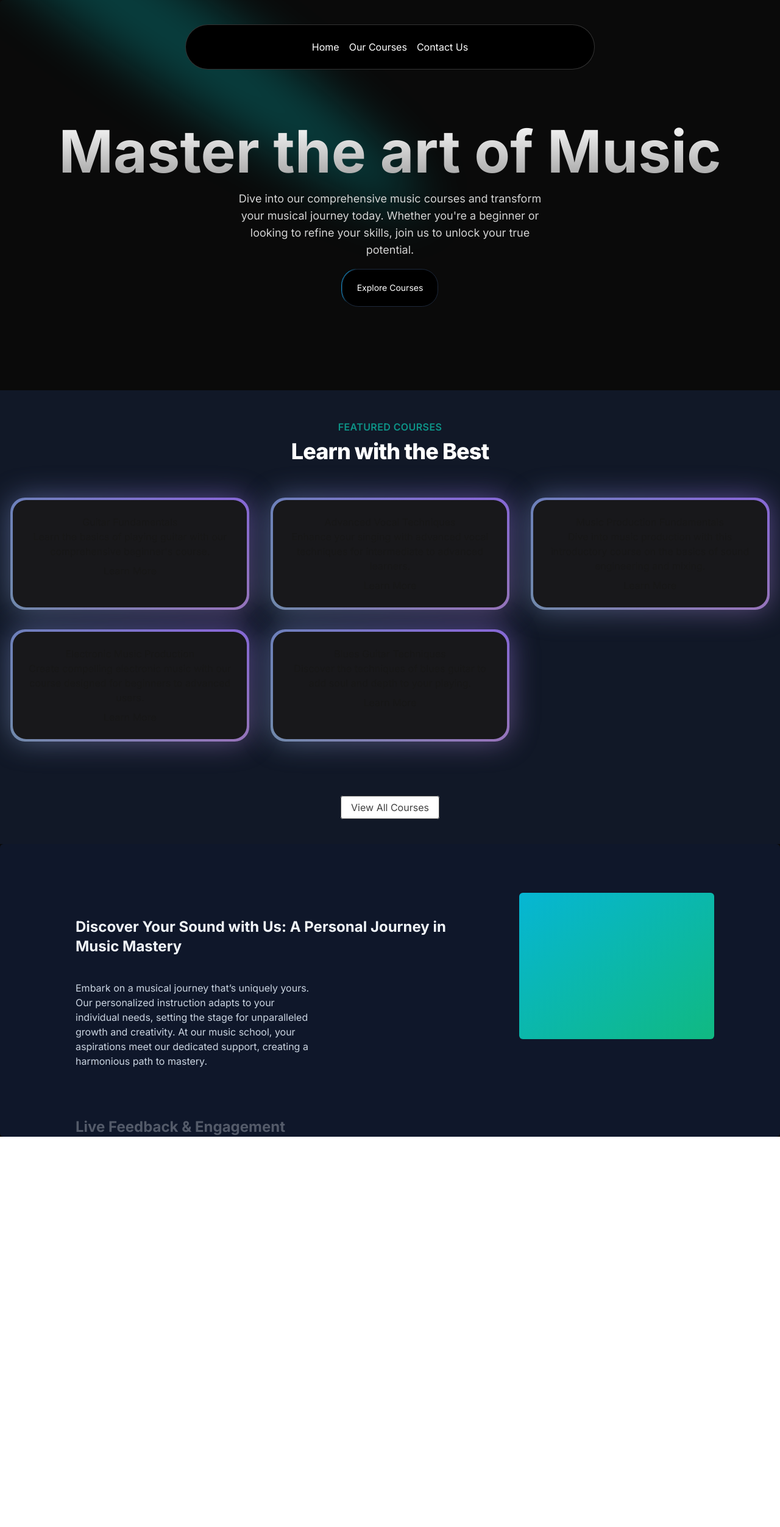
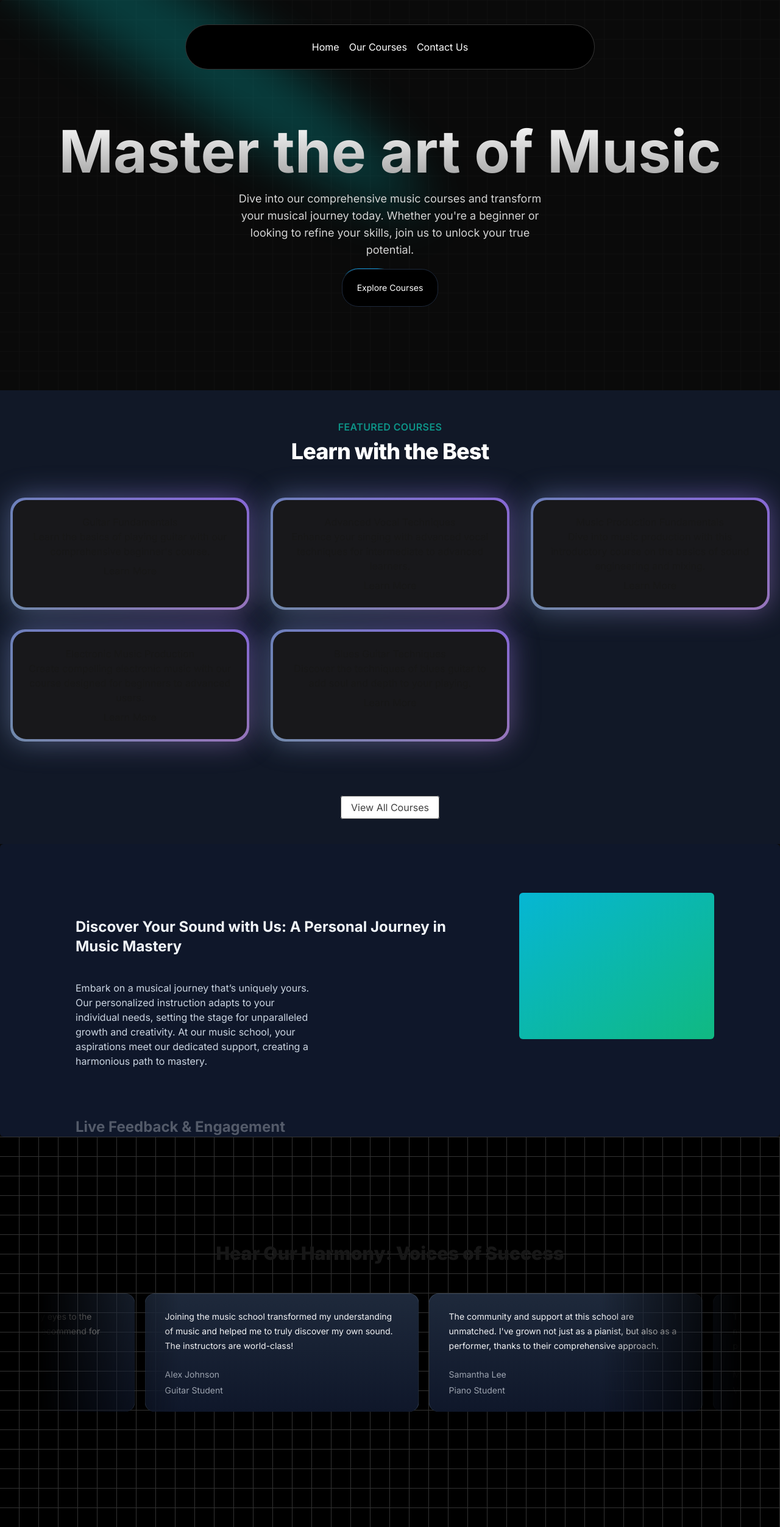
Before and after one commit to chayan-1906/Music-Aceternity-Next.js, a Next.js app: page / in a window 1280 px wide. Shown: the whole page at 61% size. Before the commit the page ends 1864 px from the top, so only its background shows below. Built offline with nearby package versions, Linux system fonts and the light colour scheme.

Commit message:
Done with MusicTestimonials Section

```diff
--- a/package.json
+++ b/package.json
@@ -10,6 +10,7 @@
   },
   "dependencies": {
     "clsx": "^2.1.1",
+    "mini-svg-data-uri": "^1.4.4",
     "motion": "^12.0.5",
     "next": "15.1.6",
     "react": "^19.0.0",
--- a/src/app/page.tsx
+++ b/src/app/page.tsx
@@ -1,6 +1,7 @@
 import HeroSection from "@/components/hero-section";
 import FeaturedCourses from "@/components/featured-courses";
 import WhyChooseUs from "@/components/why-choose-us";
+import MusicSchoolTestimonials from "@/components/MusicSchoolTestimonials";
 
 function Home() {
     return (
@@ -8,6 +9,7 @@
             <HeroSection/>
             <FeaturedCourses/>
             <WhyChooseUs/>
+            <MusicSchoolTestimonials/>
         </main>
     );
 }
--- /dev/null
+++ b/src/components/MusicSchoolTestimonials.tsx
@@ -0,0 +1,46 @@
+'use client';
+
+import {InfiniteMovingCards} from "@/components/ui/infinite-moving-cards";
+
+function MusicSchoolTestimonials() {
+    const musicSchoolTestimonials = [
+        {
+            quote: 'Joining the music school transformed my understanding of music and helped me to truly discover my own sound. The instructors are world-class!',
+            name: 'Alex Johnson',
+            title: 'Guitar Student',
+        },
+        {
+            quote: 'The community and support at this school are unmatched. I\'ve grown not just as a pianist, but also as a performer, thanks to their comprehensive approach.',
+            name: 'Samantha Lee',
+            title: 'Piano Student',
+        },
+        {
+            quote: 'This school offered me the tools and confidence to take my singing to the next level. I\'m endlessly grateful for the personalized coaching.',
+            name: 'Michael Chen',
+            title: 'Vocal Student',
+        },
+        {
+            quote: 'As a violinist, finding the right mentor can be challenging, but this school matched me with a teacher who truly understands my goals and challenges.',
+            name: 'Emily Taylor',
+            title: 'Violin Student',
+        },
+        {
+            quote: 'The production courses here opened my eyes to the intricacies of music production. Highly recommend for any aspiring producers!',
+            name: 'Chris Morales',
+            title: 'Music Production Student',
+        },
+    ];
+
+    return (
+        <div className={'h-[40rem] w-full dark:bg-black dark:bg-grid-white/[0.2] relative flex flex-col items-center justify-center overflow-hidden'}>
+            <h2 className={'text-3xl font-black text-center mb-8 z-10'}>Hear Our Harmony: Voices of Success</h2>
+            <div className={'flex justify-center w-full overflow-hidden px-4 sm:px-6 lg:px-8'}>
+                <div className={'w-full max-w-6xl'}>
+                    <InfiniteMovingCards items={musicSchoolTestimonials} direction={'right'} speed={'slow'}/>
+                </div>
+            </div>
+        </div>
+    );
+}
+
+export default MusicSchoolTestimonials;
--- /dev/null
+++ b/src/components/ui/infinite-moving-cards.tsx
@@ -0,0 +1,85 @@
+'use client';
+
+import {cn} from "@/utils/cn";
+import React, {useEffect, useState} from "react";
+
+export const InfiniteMovingCards = ({items, direction = 'left', speed = 'fast', pauseOnHover = true, className}: {
+    items: { quote: string; name: string; title: string; }[];
+    direction?: 'left' | 'right';
+    speed?: 'fast' | 'normal' | 'slow';
+    pauseOnHover?: boolean;
+    className?: string;
+}) => {
+    const containerRef = React.useRef<HTMLDivElement>(null);
+    const scrollerRef = React.useRef<HTMLUListElement>(null);
+
+    useEffect(() => {
+        addAnimation();
+    }, []);
+    const [start, setStart] = useState(false);
+
+    function addAnimation() {
+        if (containerRef.current && scrollerRef.current) {
+            const scrollerContent = Array.from(scrollerRef.current.children);
+
+            scrollerContent.forEach((item) => {
+                const duplicatedItem = item.cloneNode(true);
+                if (scrollerRef.current) {
+                    scrollerRef.current.appendChild(duplicatedItem);
+                }
+            });
+
+            getDirection();
+            getSpeed();
+            setStart(true);
+        }
+    }
+
+    const getDirection = () => {
+        if (containerRef.current) {
+            if (direction === 'left') {
+                containerRef.current.style.setProperty(
+                    '--animation-direction',
+                    'forwards'
+                );
+            } else {
+                containerRef.current.style.setProperty(
+                    '--animation-direction',
+                    'reverse'
+                );
+            }
+        }
+    };
+    const getSpeed = () => {
+        if (containerRef.current) {
+            if (speed === 'fast') {
+                containerRef.current.style.setProperty('--animation-duration', '20s');
+            } else if (speed === 'normal') {
+                containerRef.current.style.setProperty('--animation-duration', '40s');
+            } else {
+                containerRef.current.style.setProperty('--animation-duration', '80s');
+            }
+        }
+    };
+    return (
+        <div ref={containerRef} className={cn('scroller relative z-20  max-w-7xl overflow-hidden  [mask-image:linear-gradient(to_right,transparent,white_20%,white_80%,transparent)]', className)}>
+            <ul ref={scrollerRef} className={cn('flex min-w-full shrink-0 gap-4 py-4 w-max flex-nowrap', start && 'animate-scroll', pauseOnHover && 'hover:[animation-play-state:paused]')}>
+                {items.map((item, idx) => (
+                    <li className='w-[350px] max-w-full relative rounded-2xl border border-b-0 flex-shrink-0 border-slate-700 px-8 py-6 md:w-[450px]'
+                        style={{background: 'linear-gradient(180deg, var(--slate-800), var(--slate-900)'}} key={item.name}>
+                        <blockquote>
+                            <div aria-hidden='true' className='user-select-none -z-1 pointer-events-none absolute -left-0.5 -top-0.5 h-[calc(100%_+_4px)] w-[calc(100%_+_4px)]'/>
+                            <span className=' relative z-20 text-sm leading-[1.6] text-gray-100 font-normal'>{item.quote}</span>
+                            <div className='relative z-20 mt-6 flex flex-row items-center'>
+                                <span className='flex flex-col gap-1'>
+                                  <span className=' text-sm leading-[1.6] text-gray-400 font-normal'>{item.name}</span>
+                                  <span className=' text-sm leading-[1.6] text-gray-400 font-normal'>{item.title}</span>
+                                </span>
+                            </div>
+                        </blockquote>
+                    </li>
+                ))}
+            </ul>
+        </div>
+    );
+}
--- a/tailwind.config.ts
+++ b/tailwind.config.ts
@@ -1,7 +1,8 @@
 import type {Config} from 'tailwindcss';
 
 // @ts-ignore
-import {default as flattenColorPalette} from "tailwindcss/lib/util/flattenColorPalette";
+import {default as flattenColorPalette} from 'tailwindcss/lib/util/flattenColorPalette';
+import svgToDataUri from 'mini-svg-data-uri';
 
 // Plugin to add each Tailwind color as a global CSS variable
 function addVariablesForColors({addBase, theme}: any) {
@@ -13,6 +14,29 @@
     addBase({
         ':root': newVars,
     });
+}
+
+function addSvgPatterns({matchUtilities, theme}: any) {
+    matchUtilities(
+        {
+            'bg-grid': (value: any) => ({
+                backgroundImage: `url("${svgToDataUri(
+                    `<svg xmlns="http://www.w3.org/2000/svg" viewBox="0 0 32 32" width="32" height="32" fill="none" stroke="${value}"><path d="M0 .5H31.5V32"/></svg>`
+                )}")`,
+            }),
+            'bg-grid-small': (value: any) => ({
+                backgroundImage: `url("${svgToDataUri(
+                    `<svg xmlns="http://www.w3.org/2000/svg" viewBox="0 0 32 32" width="8" height="8" fill="none" stroke="${value}"><path d="M0 .5H31.5V32"/></svg>`
+                )}")`,
+            }),
+            'bg-dot': (value: any) => ({
+                backgroundImage: `url("${svgToDataUri(
+                    `<svg xmlns="http://www.w3.org/2000/svg" viewBox="0 0 32 32" width="16" height="16" fill="none"><circle fill="${value}" id="pattern-circle" cx="10" cy="10" r="1.6257413380501518"></circle></svg>`
+                )}")`,
+            }),
+        },
+        {values: flattenColorPalette(theme('backgroundColor')), type: 'color'}
+    );
 }
 
 export default {
@@ -30,6 +54,7 @@
             },
             animation: {
                 spotlight: 'spotlight 2s ease .75s 1 forwards',
+                scroll: 'scroll var(--animation-duration, 40s) var(--animation-direction, forwards) linear infinite',
             },
             keyframes: {
                 spotlight: {
@@ -42,8 +67,13 @@
                         transform: 'translate(-50%,-40%) scale(1)',
                     },
                 },
+                scroll: {
+                    to: {
+                        transform: 'translate(calc(-50% - 0.5rem))',
+                    },
+                },
             },
         },
     },
-    plugins: [addVariablesForColors],
+    plugins: [addVariablesForColors, addSvgPatterns],
 } satisfies Config;
```
Also changed, not shown: 1 other file (tests, documents, lock files or other folders).
